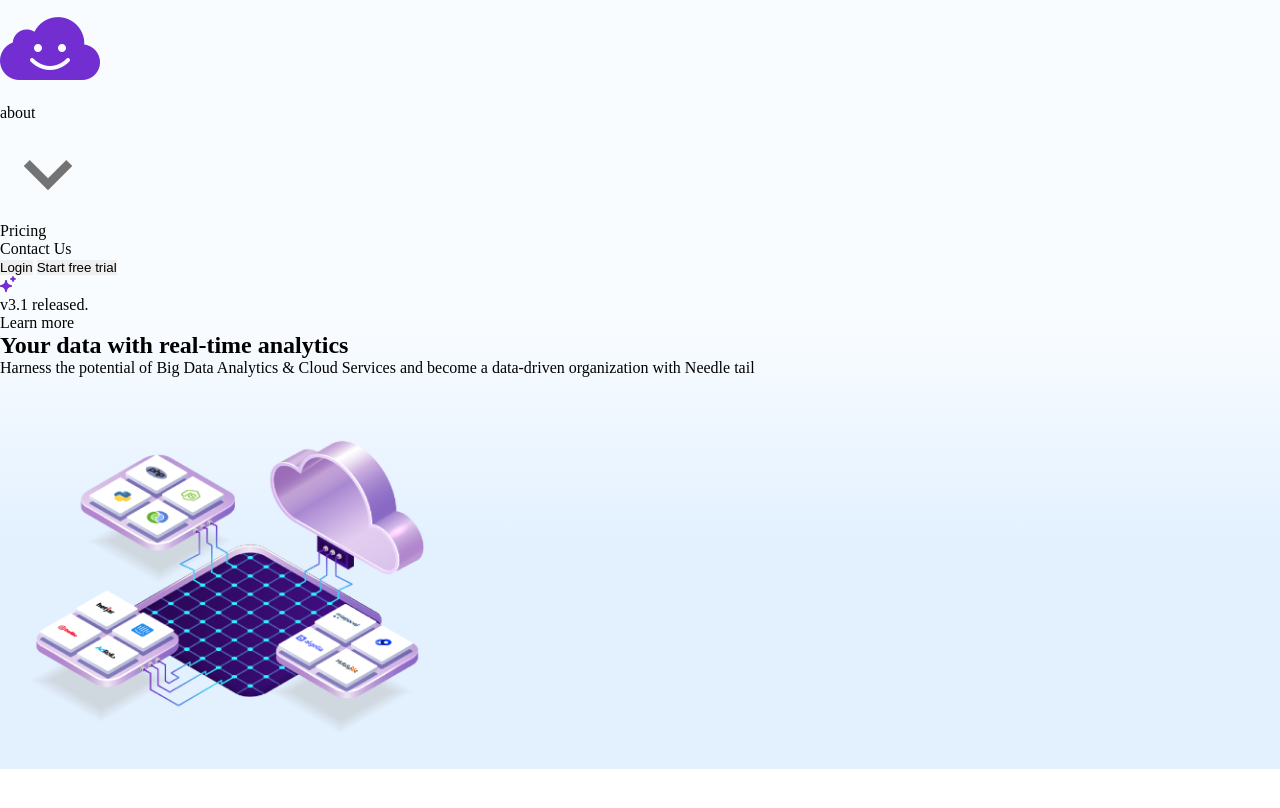
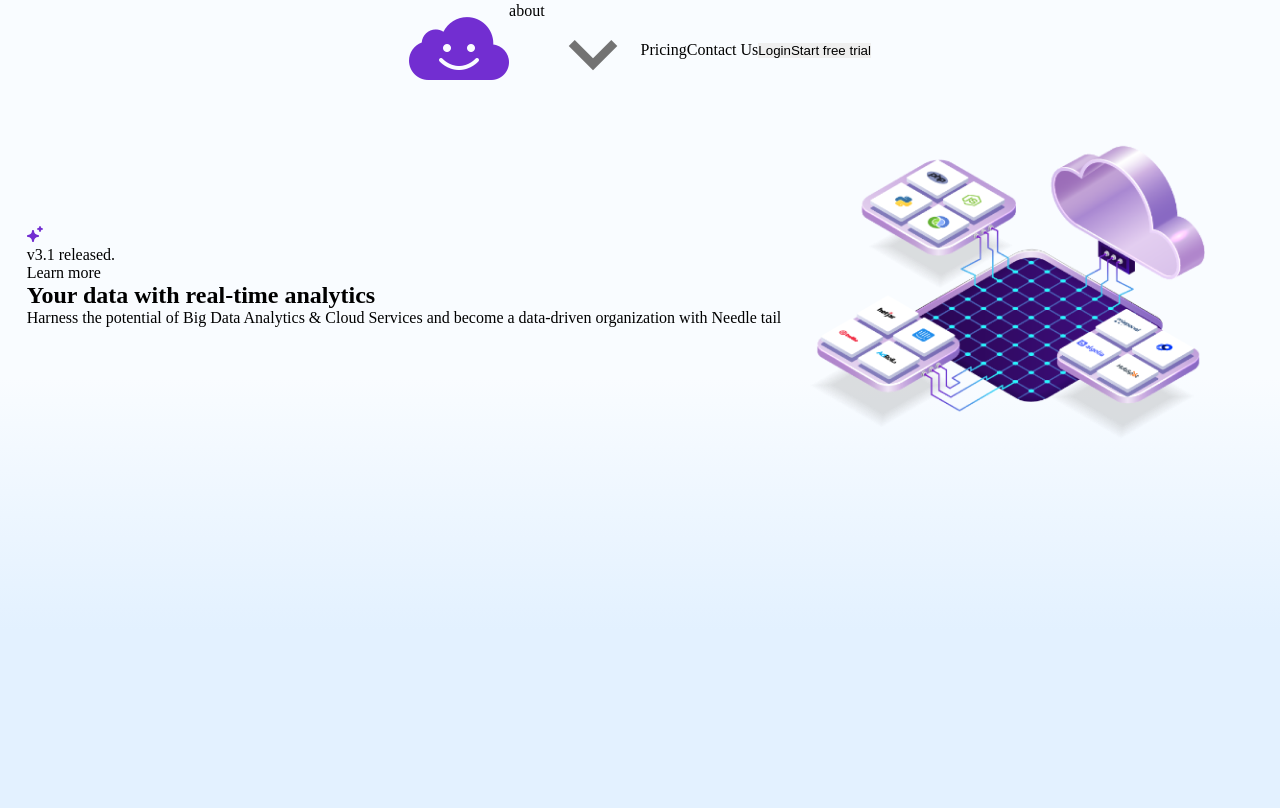
Before and after one commit to pankaj-kb/Ineuron-Project-12, a plain HTML site: page index.html in a window 1280 px wide. Drawn offline with Linux system fonts and the light colour scheme.

Commit message:
basic flex done

```diff
--- a/CSS/styles.css
+++ b/CSS/styles.css
@@ -12,5 +12,31 @@ button {
 .nav-hero {
     background: #E3F1FF;
     background: linear-gradient(to top, #E3F1FF 30%, #F9FCFF 58%);
+    display: flex;
+    flex-direction: column;
+    /* justify-content: center; */
+    align-items: center;
+    height: 900px;
+}
 
+nav {
+    display: flex;
+    justify-content: center;
+    align-items: center;
 }
+
+.nav-right {
+    display: flex;
+    justify-content: center;
+    align-items: center;
+}
+
+.about {
+    display: flex;
+}
+
+.hero {
+    display: flex;
+    justify-content: center;
+    align-items: center;
+}
--- a/index.html
+++ b/index.html
@@ -7,7 +7,7 @@
     <meta name="viewport" content="width=device-width, initial-scale=1.0">
     <link rel="shortcut icon" href="./Assets/Icons/favicon.png" type="image/x-icon">
     <link rel="stylesheet" href="./CSS/styles.css">
-    <title>Cloud Services</title>
+    <title>Happy Cloud</title>
 </head>
 
 <body>
```
